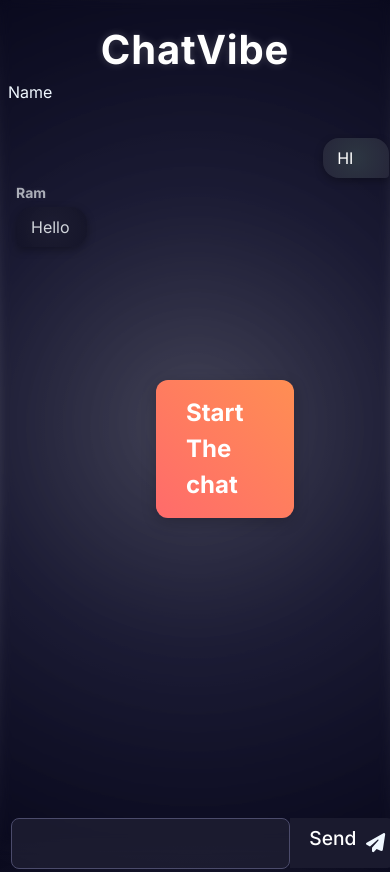
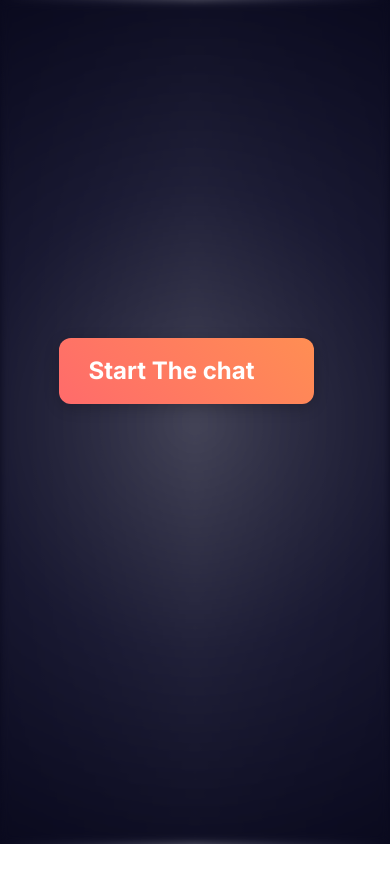
Before and after one commit to NabinCenth/ChatVibe-Client, a React (Vite) app: page / in a window 390 px wide. After the commit the page ends 844 px from the top, so only its background shows below. Built offline with nearby package versions, Linux system fonts and the light colour scheme.

Commit message:
before uploading github  clentside

```diff
--- a/src/App.jsx
+++ b/src/App.jsx
@@ -58,11 +58,23 @@ const[isown,setIsOwn]=useState(true);
 
 
   return (
+<>
+  {isstarted ? (
+    <Card setIsStarted={setIsStarted} myhandle={handleClick} />
+  ) : (
     <>
-{isstarted?<Card setIsStarted={setIsStarted} myhandle={handleClick}/>:null}
-      <Title className="title"/>
-      <Container handlemsgfromsender={getmsgfromsender} printmsg={allmessages} handlesavemsg={addAllMessages}  handlemsgremote={receivemsg} currentu={isown}  whosemsg={setIsOwn}/>
+      <Title className="title" />
+      <Container
+        handlemsgfromsender={getmsgfromsender}
+        printmsg={allmessages}
+        handlesavemsg={addAllMessages}
+        handlemsgremote={receivemsg}
+        currentu={isown}
+        whosemsg={setIsOwn}
+      />
     </>
+  )}
+</>
   )
   }
 
--- a/src/Component/Card/Card.css
+++ b/src/Component/Card/Card.css
@@ -1,4 +1,35 @@
-.connect-btn {
+/* .ContainerC {
+  position: fixed;
+  top: 0;
+  left: 0;
+  background-image: url('C:\Users\Nabin Pokharel\Documents\Coding Projects\Messenger-React\Client\src\Assets\CyberPunk.png') ;
+  background-position: center;
+  background-size: cover;
+  background-repeat: no-repeat;
+
+  width: 100vw;
+  height: 100vh;
+  border: 2px solid #1f66ff;
+  z-index: 4;
+  overflow: hidden;
+}
+.Card{
+  border: 2px solid #1f66ff;
+  position:fixed;
+  top: 25%;
+  left: 36.5%;
+  border-radius: 6%;
+  height: 60vh;
+  width: 30vw;
+  From https://css.glass
+  background: rgba(86, 219, 51, 0.2);
+  border-radius: 16px;
+  box-shadow: 0 4px 30px rgba(0, 0, 0, 0.1);
+  backdrop-filter: blur(5px);
+  -webkit-backdrop-filter: blur(5px);
+  border: 1px solid rgba(86, 219, 51, 0.3);
+} */
+  .connect-btn {
     background: linear-gradient(45deg, #ff6b6b, #ff8e53);
     color: white;
     font-size: 1.5rem;
@@ -16,7 +47,14 @@
     width: 20vw;
     z-index: 4;
   }
+  @media screen and (max-width: 768px) {
+    .connect-btn {
+      width: 50vw;
+      left: 15vw;
+      top: 40vh;
+    }
 
+  }
   .connect-btn:hover {
 
     transform: scale(1.05);
@@ -24,5 +62,4 @@
   }
 
   .connect-btn:active {
-    transform: scale(0.95);
-  }
+    transform: scale(0.95);}
--- a/src/Component/Card/Card.jsx
+++ b/src/Component/Card/Card.jsx
@@ -3,8 +3,12 @@ import './Card.css'
 import{io} from 'socket.io-client'
 function Card(props) {
 
-  return (
-    <div className='connect-btn' onClick={props.myhandle}>Start The chat</div>
+  return (<> <div className="ContainerC">
+  <div className="Card">
+     <div className='connect-btn' onClick={props.myhandle}>Start The chat</div></div>
+
+    </div>
+    </>
   )
 }
 
```
